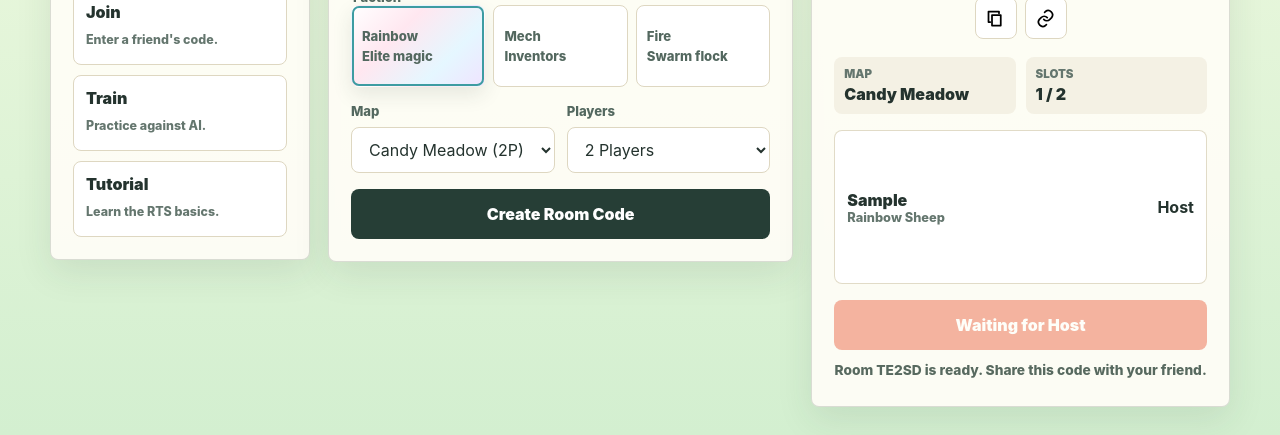
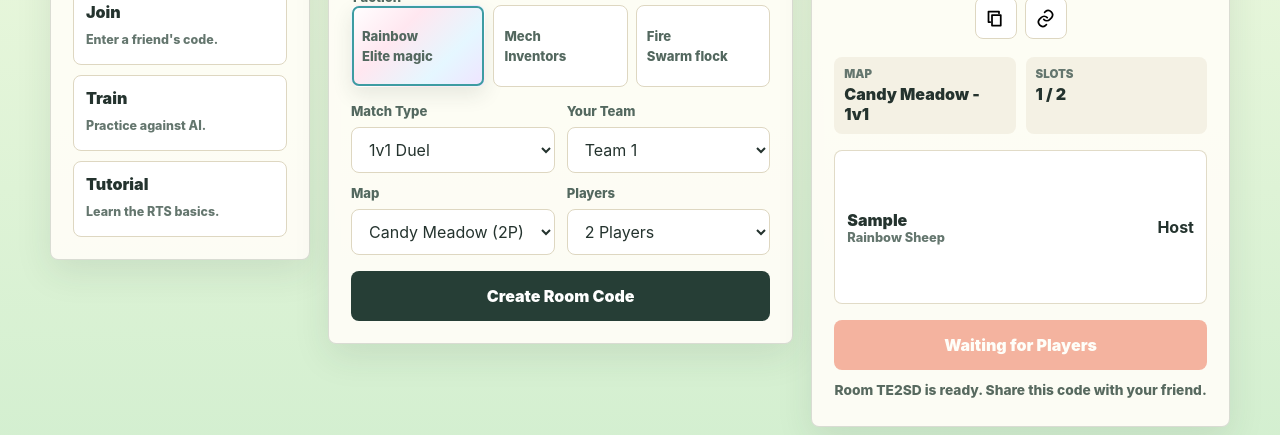
Before and after one commit to djisaac31/war-of-the-sheep, a website: page index.html in a window 1280 px wide. Both pictures are taken after typing "Sample" into the empty fields and a click on the button "Create Room Code". Shown: the part 654-1089 px from the top of the page. Drawn offline with Linux system fonts and the light colour scheme; no server answers.

Commit message:
Add files via upload

```diff
--- a/app.js
+++ b/app.js
@@ -20,6 +20,8 @@
   const mapName = document.querySelector("#map-name");
   const playerCount = document.querySelector("#player-count");
   const trainingMap = document.querySelector("#training-map");
+  const matchType = document.querySelector("#match-type");
+  const hostTeam = document.querySelector("#host-team");
   const tutorialTrain = document.querySelector("#tutorial-train");
   const tutorialHost = document.querySelector("#tutorial-host");
 
@@ -178,7 +180,7 @@
     const isHost = room && room.training || session && session.playerIndex === 0;
     roomTitle.textContent = room ? (room.training ? "Training Ready" : "Room Open") : "No Room Yet";
     roomCodeDisplay.textContent = room ? room.code : "-----";
-    roomMap.textContent = room ? room.map : "Not selected";
+    roomMap.textContent = room ? room.map + (room.matchType ? " - " + matchLabel(room.matchType) : "") : "Not selected";
     roomSlots.textContent = room ? room.players.length + " / " + room.maxPlayers : "0 / 0";
     roster.innerHTML = "";
 
@@ -195,8 +197,15 @@
 
     copyCode.disabled = !room;
     copyLink.disabled = !room;
-    startGame.disabled = !room || (!room.training && (!isHost || room.players.length < room.maxPlayers));
-    startGame.textContent = room && room.training ? "Start Training" : room && !isHost ? "Waiting for Host" : "Start Skirmish";
+    startGame.disabled = !room || (!room.training && room.players.length < room.maxPlayers);
+    startGame.textContent = room && room.training ? "Start Training" : room && room.players.length < room.maxPlayers ? "Waiting for Players" : "Start Skirmish";
+  }
+
+  function matchLabel(type) {
+    if (type === "ffa") return "FFA";
+    if (type === "2v2-ai") return "2v2 vs AI";
+    if (type === "teams") return "Teams";
+    return "1v1";
   }
 
   function startLobbyPolling(code) {
@@ -211,7 +220,7 @@
         const session = readSession(code);
         if (data.room.started && session) launchRoom(code);
         else if (data.room.players.length < data.room.maxPlayers) status.textContent = "Waiting for players in room " + code + ".";
-        else status.textContent = session && session.playerIndex === 0 ? "Friend joined. Press Start Skirmish." : "Joined room " + code + ". Waiting for host to start.";
+        else status.textContent = "Room full. Press Start Skirmish when everyone is ready.";
       } catch (_error) {
         status.textContent = "Waiting for the room server.";
       }
@@ -298,6 +307,8 @@
           body: JSON.stringify({
             map: chosenMap,
             maxPlayers,
+            matchType: formData.get("matchType") || "1v1",
+            hostTeam: formData.get("hostTeam") || "1",
             player: {
               name: formData.get("hostName") || "Host Shepherd",
               faction: getSelectedValue(hostForm, "hostFaction")
@@ -323,6 +334,8 @@
       code,
       map: chosenMap,
       maxPlayers,
+      matchType: formData.get("matchType") || "1v1",
+      hostTeam: formData.get("hostTeam") || "1",
       training: false,
       difficulty: "human",
       createdAt: new Date().toISOString(),
@@ -346,6 +359,18 @@
     const count = Number(playerCount.value);
     fillMapSelect(mapName, count);
     status.textContent = "Showing " + count + "-player maps.";
+  });
+
+  matchType.addEventListener("change", function () {
+    if (matchType.value === "2v2-ai") {
+      playerCount.value = "4";
+      hostTeam.value = "1";
+      fillMapSelect(mapName, 4);
+      status.textContent = "2v2 vs AI uses a 4-player map.";
+      return;
+    }
+    if (matchType.value === "ffa") hostTeam.value = "ffa";
+    status.textContent = "Match type set to " + matchLabel(matchType.value) + ".";
   });
 
   joinForm.addEventListener("submit", async function (event) {
--- a/index.html
+++ b/index.html
@@ -108,6 +108,25 @@
             </fieldset>
 
             <div class="settings-grid">
+              <label class="field">
+                <span>Match Type</span>
+                <select id="match-type" name="matchType">
+                  <option value="1v1">1v1 Duel</option>
+                  <option value="ffa">FFA</option>
+                  <option value="2v2-ai">2v2 vs AI</option>
+                  <option value="teams">Team Battle</option>
+                </select>
+              </label>
+
+              <label class="field">
+                <span>Your Team</span>
+                <select id="host-team" name="hostTeam">
+                  <option value="1">Team 1</option>
+                  <option value="2">Team 2</option>
+                  <option value="ffa">FFA</option>
+                </select>
+              </label>
+
               <label class="field">
                 <span>Map</span>
                 <select id="map-name" name="mapName">
```
Also changed, not shown: server.js (+5 -5 lines).
